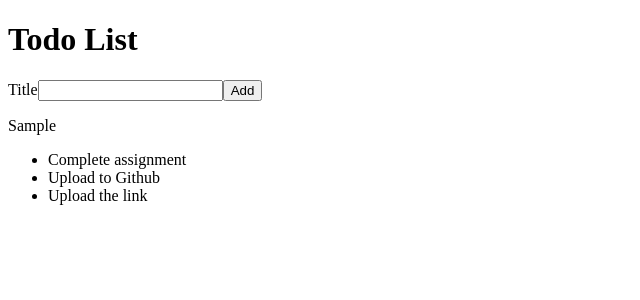
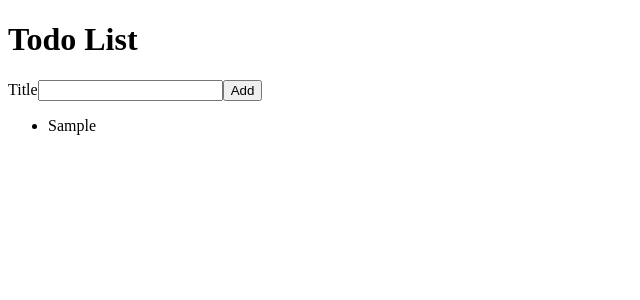
Before and after one commit to Kremifany/react-todo, a React (Create React App) app: page / in a window 1280 px wide. Both pictures are taken after typing "Sample" into the empty fields and a click on the button "Add". Shown: the top 300 px of the page, without its empty margins (0-640 px from the left). Built offline with nearby package versions, Linux system fonts and the light colour scheme.

Commit message:
Lifting State,Controlled Components,Props handling

```diff
--- a/src/AddTodoForm.js
+++ b/src/AddTodoForm.js
@@ -1,18 +1,31 @@
 import React from "react";
 
-function AddTodoForm(props) {
+function AddTodoForm({ onAddTodo }) {
+  const [todoTitle, setTodoTitle] = React.useState("");
+
+  const handleTitleChange = (event) => {
+    event.preventDefault();
+    console.log(event.target.value);
+    const newTodoTitle = event.target.value;
+    console.log(newTodoTitle);
+    setTodoTitle(newTodoTitle);
+  };
+
   const handleAddTodo = (event) => {
     event.preventDefault();
-    const todoTitle = event.target.title.value;
-    props.onAddTodo(todoTitle);
-    console.log(todoTitle);
-    event.target.reset();
+    onAddTodo({ id: Date.now(), title: todoTitle });
+    setTodoTitle("");
   };
 
   return (
     <form onSubmit={handleAddTodo}>
       <label htmlFor="todoTitle">Title</label>
-      <input id="todoTitle" name="title" />
+      <input
+        id="todoTitle"
+        name="title"
+        value={todoTitle}
+        onChange={handleTitleChange}
+      />
       <button>Add</button>
     </form>
   );
--- a/src/App.js
+++ b/src/App.js
@@ -3,13 +3,14 @@
 import TodoList from "./ToDoList";
 
 function App() {
-  const [newTodo, setNewTodo] = React.useState("");
+  const addTodo = (newTodo) => setTodoList([...todoList, newTodo]);
+
+  const [todoList, setTodoList] = React.useState([]);
   return (
     <div>
       <h1>Todo List</h1>
-      <AddTodoForm onAddTodo={setNewTodo} />
-      <p>{newTodo}</p>
-      <TodoList />
+      <AddTodoForm onAddTodo={addTodo} />
+      <TodoList todoList={todoList} />
     </div>
   );
 }
--- a/src/ToDoList.js
+++ b/src/ToDoList.js
@@ -1,16 +1,11 @@
 import React from "react";
 import TodoListItem from "./TodoListItem";
 
-const todoList = [];
-
-todoList[0] = { id: "1", title: "Complete assignment" };
-todoList[1] = { id: "2", title: "Upload to Github" };
-todoList[2] = { id: "3", title: "Upload the link" };
-
-function TodoList() {
+function TodoList({ todoList }) {
   return (
     <ul>
       {todoList.map((item) => {
+        console.log(item.id, item.title);
         return <TodoListItem key={item.id} todo={item} />;
       })}
     </ul>
--- a/src/TodoListItem.js
+++ b/src/TodoListItem.js
@@ -1,7 +1,7 @@
 import React from "react";
 
-function TodoListItem(props) {
-  return <li>{props.todo.title}</li>;
+function TodoListItem({ todo }) {
+  return <li>{todo.title}</li>;
 }
 
 export default TodoListItem;
```
